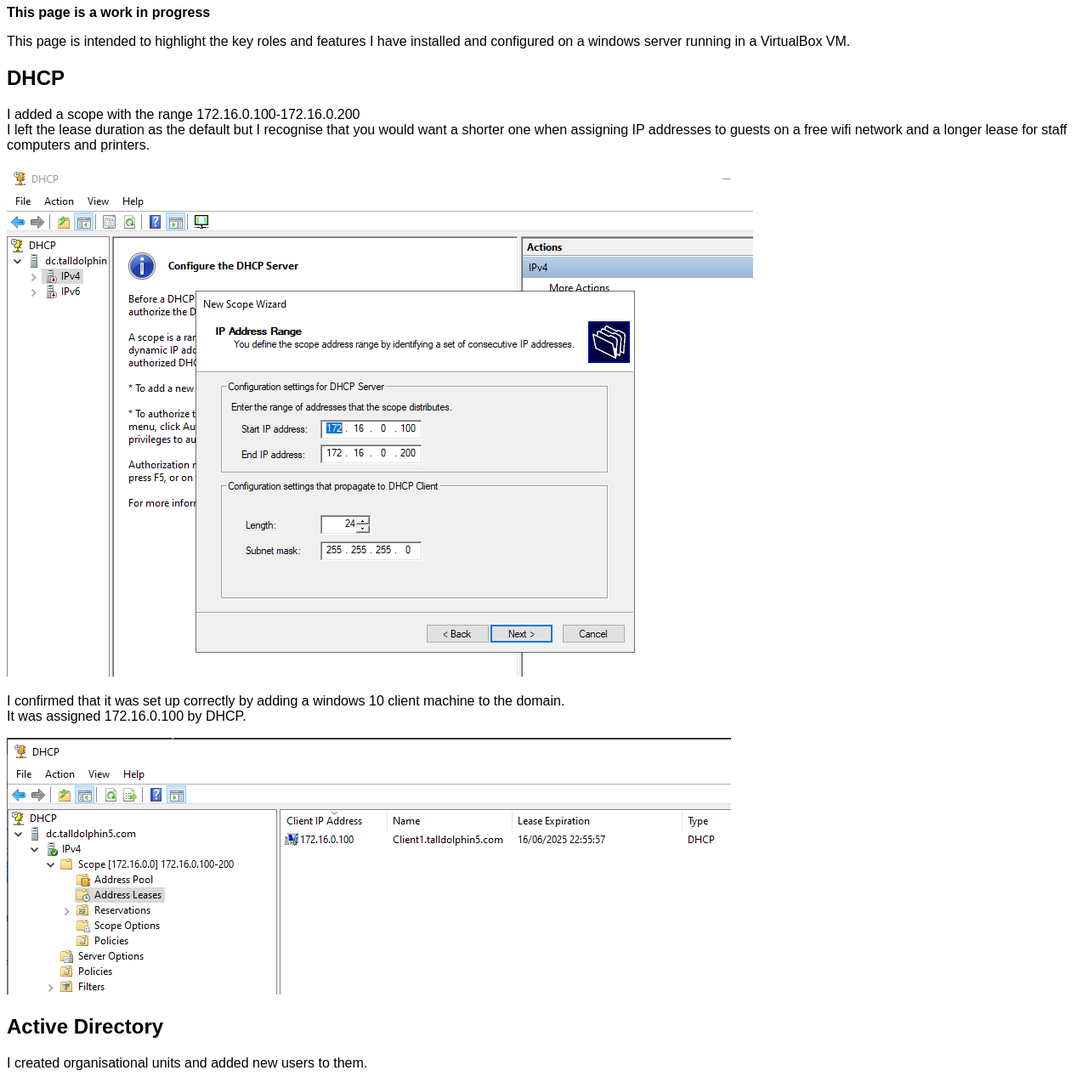
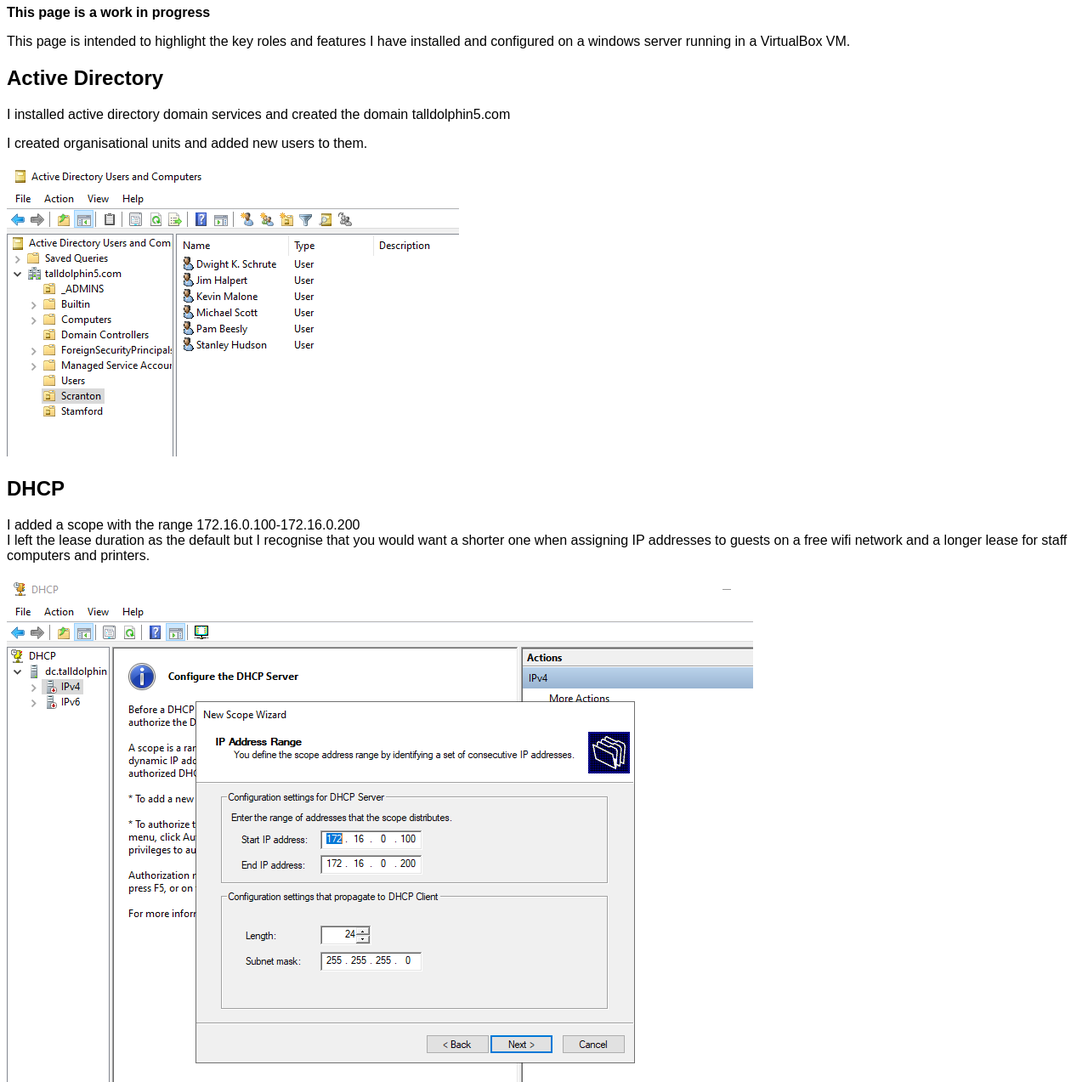
Before and after one commit to TallDolphin5/talldolphin5.github.io, a plain HTML site: page windows-server.html in a window 1280 px wide. Shown: the part 100-1373 px from the top of the page at 85% size. Drawn offline with Linux system fonts and the light colour scheme; a web font is replaced by a local one.

Commit message:
Update windows-server.html
Move the active directory section to the top

```diff
--- a/windows-server.html
+++ b/windows-server.html
@@ -18,13 +18,14 @@
       This page is intended to highlight the key roles and features I have
       installed and configured on a windows server running in a VirtualBox VM.
     </p>
+    <h2>Active Directory</h2>
+    <p>I installed active directory domain services and created the domain talldolphin5.com</p>
+    <p>I created organisational units and added new users to them.</p>
+    <img src="images/Windows-Server/Active-Directory-Scranton-OU.PNG" alt="Active-Directory-Organisational Units" width="532" height="343">
     <h2>DHCP</h2>
     <p>I added a scope with the range 172.16.0.100-172.16.0.200<br>I left the lease duration as the default but I recognise that you would want a shorter one when assigning IP addresses to guests on a free wifi network and a longer lease for staff computers and printers.</p>
     <img src="images/Windows-Server/DHCP1-New Scope.PNG" alt="The New Scope Wizard with the IP range entered" width="878" height="600">
     <p>I confirmed that it was set up correctly by adding a windows 10 client machine to the domain.<br>It was assigned 172.16.0.100 by DHCP.</p>
     <img src="images/Windows-Server/DHCP-Address-Lease-Client1.PNG" alt="DHCP Address Leases" width="852" height="302">
-    <h2>Active Directory</h2>
-    <p>I created organisational units and added new users to them.</p>
-    <img src="images/Windows-Server/Active-Directory-Scranton-OU.PNG" alt="Active-Directory-Organisational Units" width="532" height="343">
   </body>
 </html>
```
